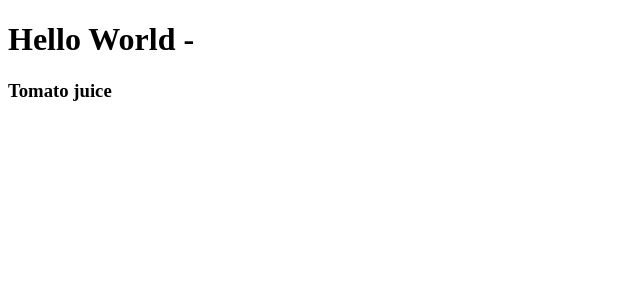
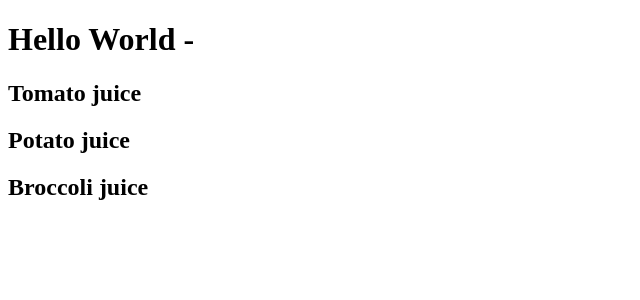
Before and after one commit to zombie3/react_movie_app, a React (Create React App) app: page / in a window 1280 px wide. Shown: the top 300 px of the page, without its empty margins (0-640 px from the left). Built offline with nearby package versions, Linux system fonts and the light colour scheme.

Commit message:
#2.1 Reusable Components with JSX + Props

```diff
--- a/src/App.js
+++ b/src/App.js
@@ -1,11 +1,17 @@
 import React from 'react';
-import Tomato from './Tomato';
+
+function Food({ name }) {
+  console.log(name);
+  return <h2>{name} juice</h2>
+}
 
 function App() {
   return (
     <div>
       <h1>Hello World -</h1>
-      <Tomato />
+      <Food name="Tomato"/>
+      <Food name="Potato"/>
+      <Food name="Broccoli"/>
     </div>
   );
 }
--- a/src/Tomato.js
+++ /dev/null
@@ -1,7 +0,0 @@
-import React from 'react';
-
-function Tomato() {
-    return <h3>Tomato juice</h3>;
-}
-
-export default Tomato;
--- a/src/index.js
+++ b/src/index.js
@@ -1,7 +1,5 @@
 import React from 'react';
 import ReactDOM from 'react-dom';
 import App from './App';
-import Tomato from './Tomato';
 
-// ReactDOM.render(<App /><Tomato />, document.getElementById('zombie'));
 ReactDOM.render(<App />, document.getElementById('zombie'));
```
Also changed, not shown: 1 other file (tests, documents, lock files or other folders).
